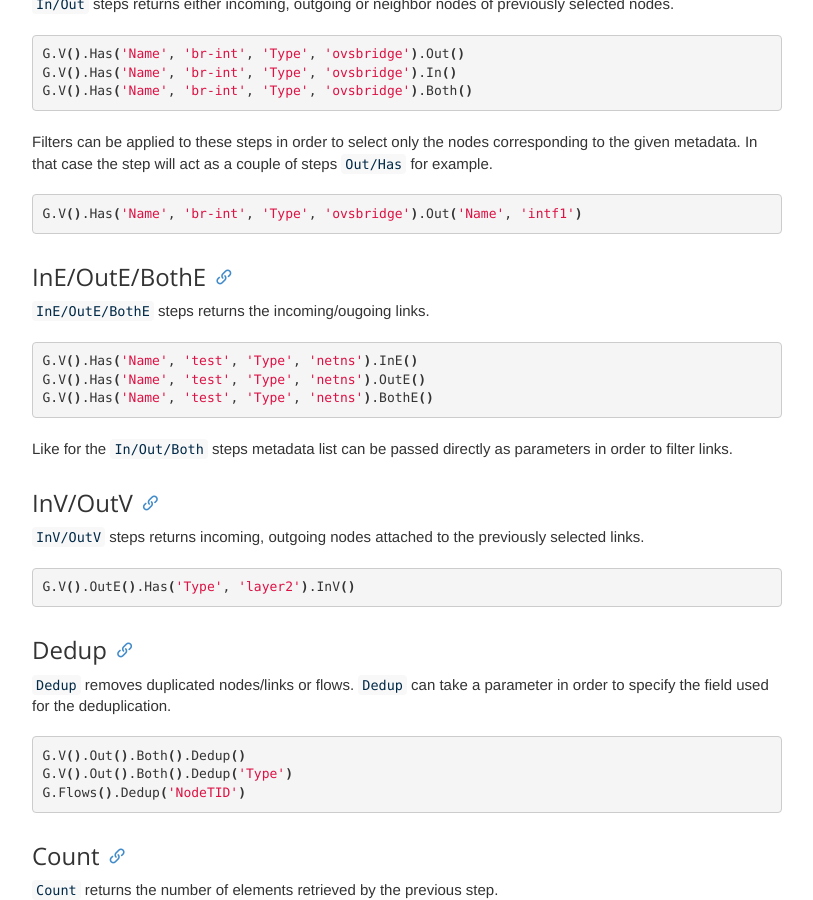
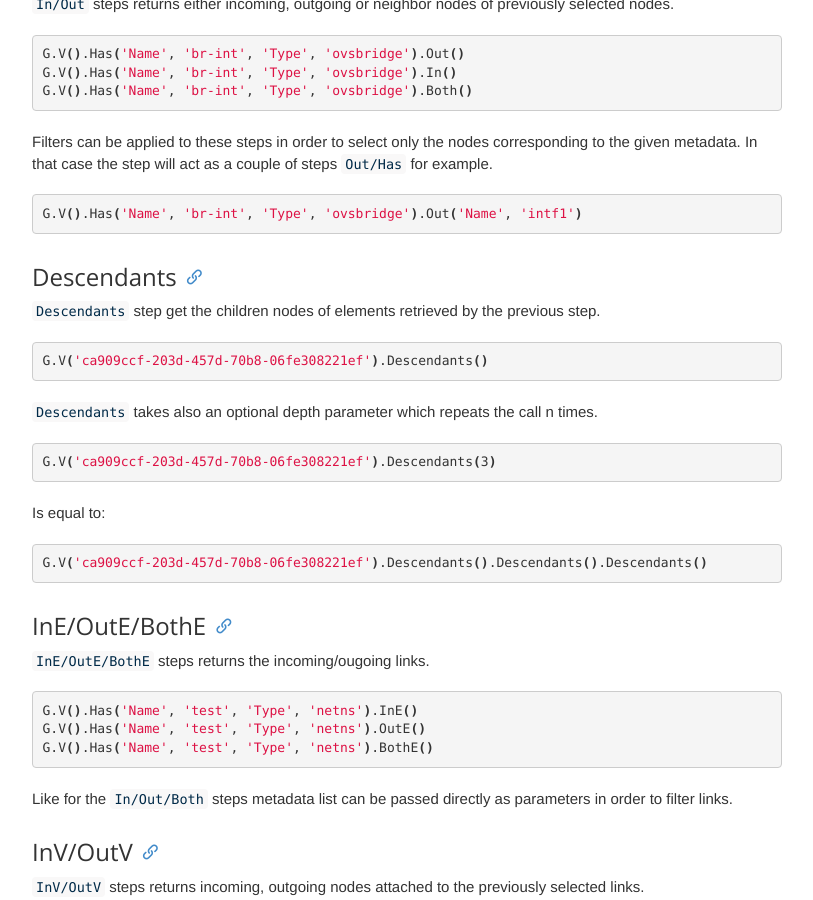
Before and after one commit to skydive-project/skydive.network, a Jekyll site: the page built from documentation/api-gremlin.md, in a window 1280 px wide and 900 px high, scrolled down 2315 px. Shown: the whole window, without its empty margins (428-1241 px from the left). Built offline with Jekyll 4.4.1, drawn with Linux system fonts in a browser that asks for light colours; nearby versions of some CDN libraries.

Commit message:
Add doc for Descendants gremlin step

```diff
--- a/documentation/api-gremlin.md
+++ b/documentation/api-gremlin.md
@@ -136,6 +136,26 @@
 
 {% highlight shell %}
 G.V().Has('Name', 'br-int', 'Type', 'ovsbridge').Out('Name', 'intf1')
+{% endhighlight %}
+
+### Descendants
+
+`Descendants` step get the children nodes of elements retrieved by the previous step.
+
+{% highlight shell %}
+G.V('ca909ccf-203d-457d-70b8-06fe308221ef').Descendants()
+{% endhighlight %}
+
+`Descendants` takes also an optional depth parameter which repeats the call n times.
+
+{% highlight shell %}
+G.V('ca909ccf-203d-457d-70b8-06fe308221ef').Descendants(3)
+{% endhighlight %}
+
+Is equal to:
+
+{% highlight shell %}
+G.V('ca909ccf-203d-457d-70b8-06fe308221ef').Descendants().Descendants().Descendants()
 {% endhighlight %}
 
 ### InE/OutE/BothE
```
